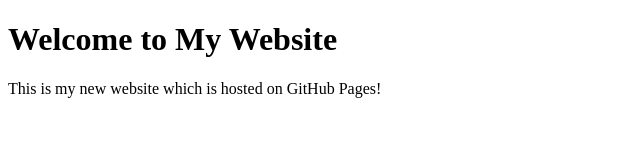
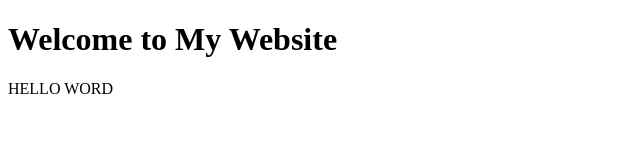
Before and after one commit to lavaada/lavaada, a plain HTML site: page index.html in a window 1280 px wide. Shown: the whole page, without its empty margins (0-640 px from the left). Drawn offline with Linux system fonts and the light colour scheme.

Commit message:
Update index.html
updated website title

```diff
--- a/index.html
+++ b/index.html
@@ -4,12 +4,12 @@
     <meta charset="UTF-8">
     <meta name="viewport" content="width=device-width, initial-scale=1.0">
     <meta http-equiv="X-UA-Compatible" content="ie=edge">
-    <title>My Website</title>
+    <title>Shubhi</title>
   </head>
   <body>
     <main>
         <h1>Welcome to My Website</h1>
-        <p>This is my new website which is hosted on GitHub Pages!</p>
+        <p>HELLO WORD</p>
     </main>
   </body>
 </html>
```
